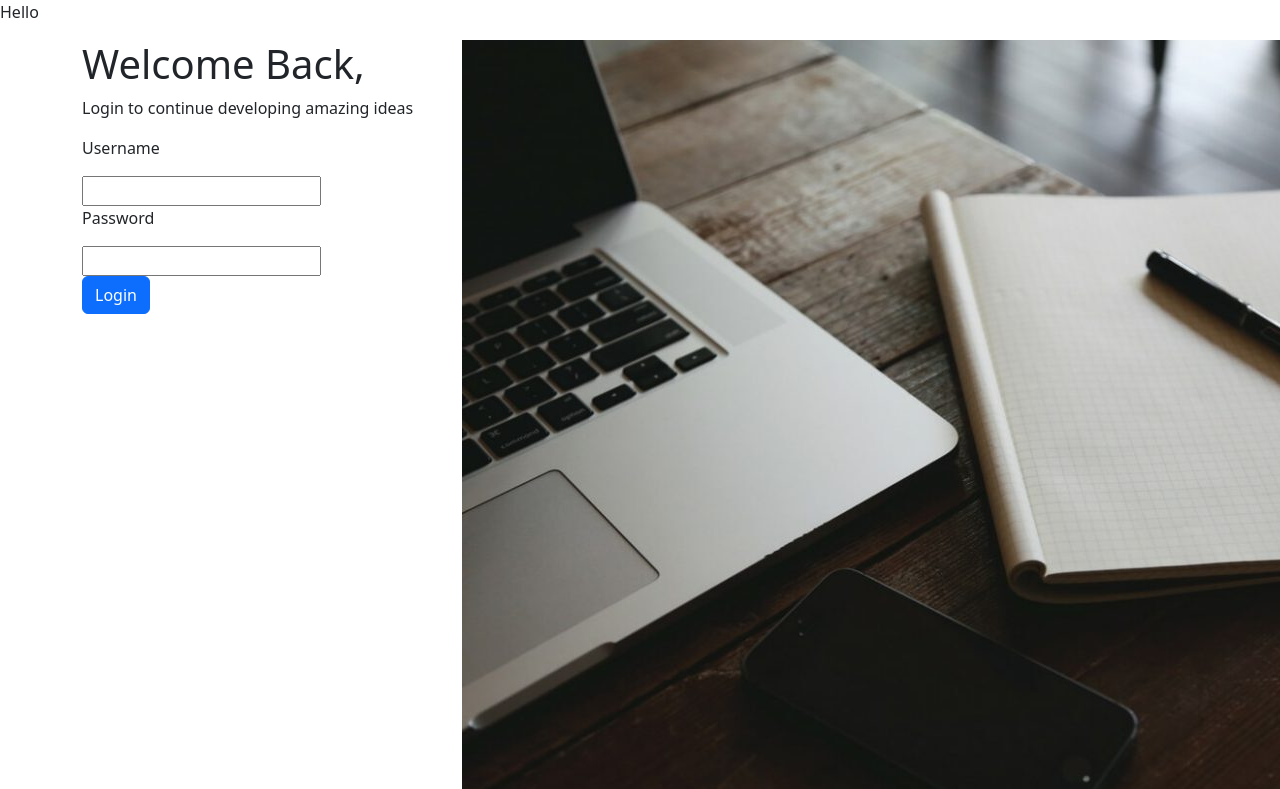
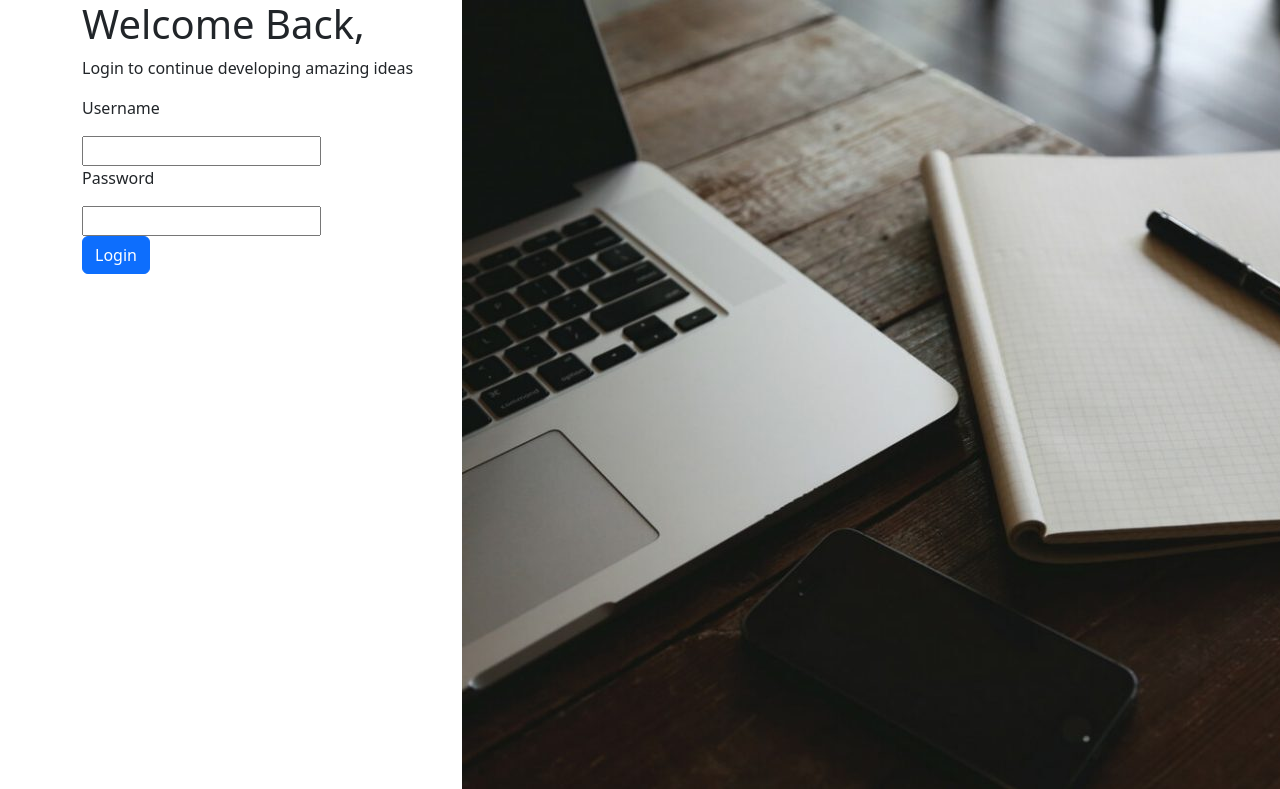
Before and after one commit to nauticuff/TaskTrackerSprint, a React (Create React App) app: page / in a window 1280 px wide. Shown: the top 789 px of the page. Built offline with nearby package versions, Linux system fonts and the light colour scheme.

Commit message:
Login window

```diff
--- a/src/App.tsx
+++ b/src/App.tsx
@@ -6,7 +6,7 @@ import { BrowserRouter, Routes, Route } from 'react-router-dom';
 function App() {
   return (
     <>
-      <p>Hello</p>
+      <Login/>
       <BrowserRouter>
         <Routes>
           <Route path='/' element={<Login />} />
--- a/src/Components/Login/Login.tsx
+++ b/src/Components/Login/Login.tsx
@@ -7,7 +7,7 @@ function Login() {
         <>
             <Container>
                 <Row>
-                    <Col md={4}>
+                    <Col md={4} className="loginWindow">
                         <h1>Welcome Back, </h1>
                         <p>Login to continue developing amazing ideas</p>
                         <p>Username</p>
```
